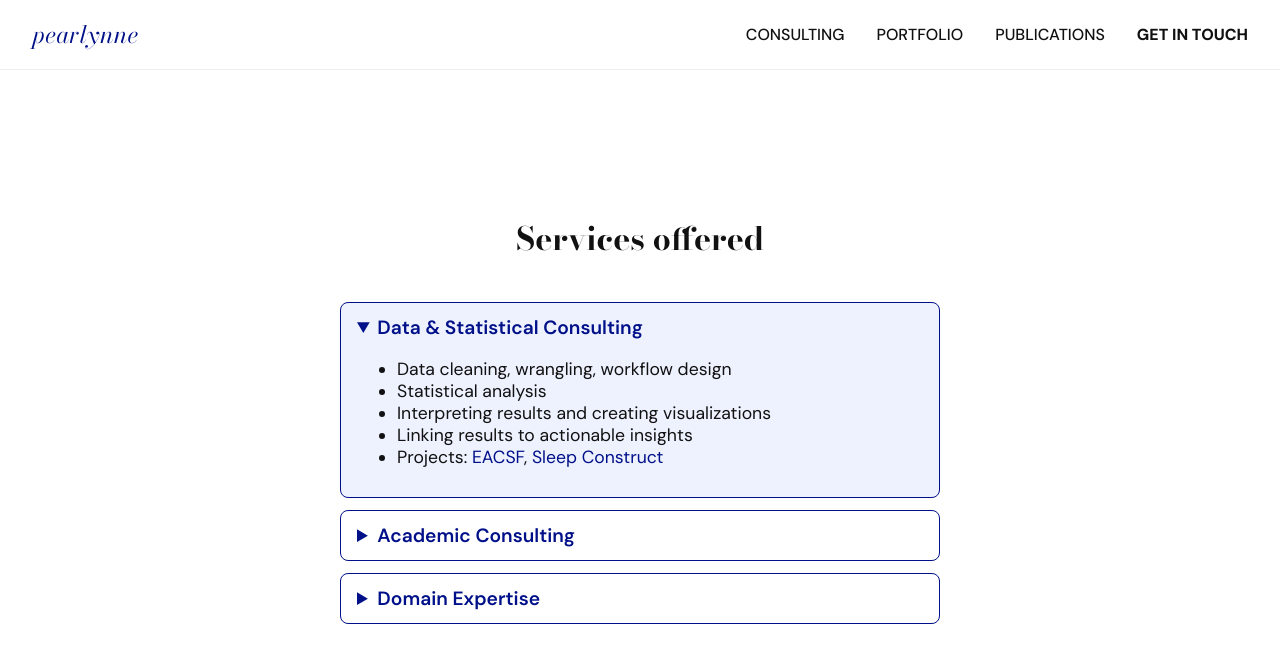
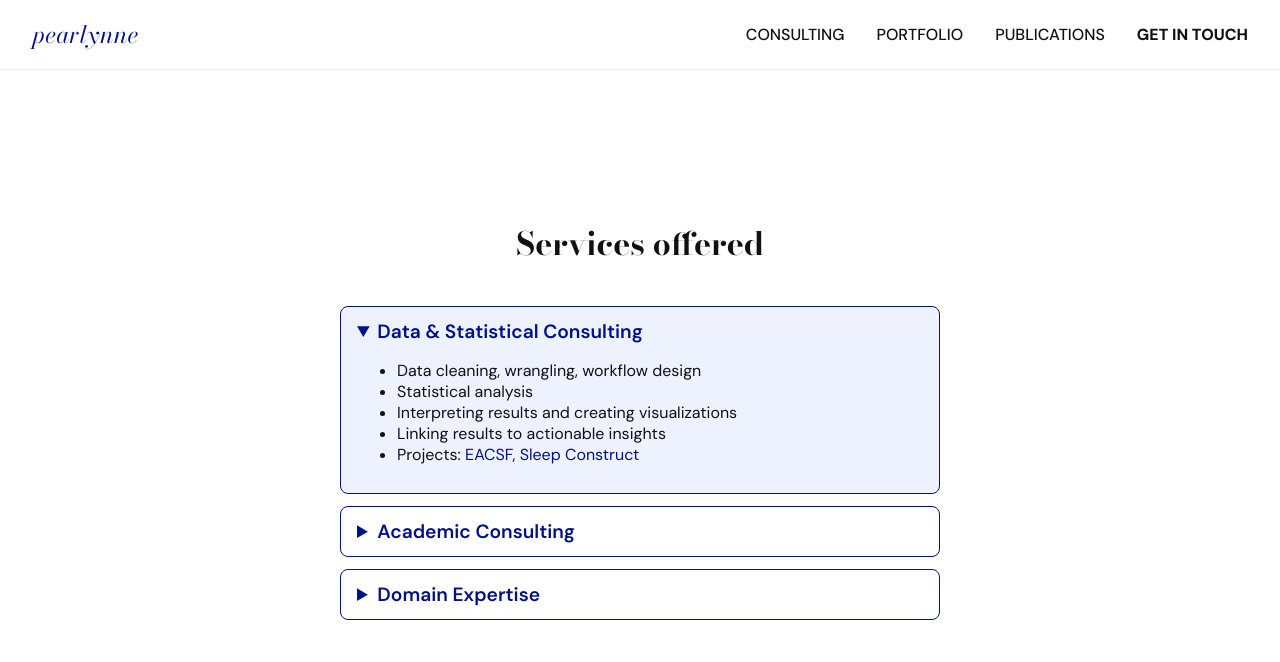
Before and after one commit to pearlynne/pearlynne.github.io, a React (Vite) app: page /consulting in a window 1280 px wide. Both pictures are taken after a click on the heading "Data & Statistical Consulting". Shown: the part 788-1450 px from the top of the page. Built offline with nearby package versions, Linux system fonts and the light colour scheme; a web font is replaced by a local one.

Commit message:
Update internal links to project pages

```diff
--- a/src/pages/consulting.jsx
+++ b/src/pages/consulting.jsx
@@ -37,37 +37,32 @@ function Consulting() {
           <div className={styles.accordion}>
             <details>
               <summary>Data & Statistical Consulting</summary>
-              <p>
                 <ul>
                   <li>Data cleaning, wrangling, workflow design</li>
                   <li>Statistical analysis</li>
                   <li>Interpreting results and creating visualizations</li>
                   <li>Linking results to actionable insights</li>
                   <li>
-                    Projects: <a href="./projects/EACSF">EACSF</a>,{" "}
-                    <a href="./projects/SleepConstruct">Sleep Construct</a>
+                    Projects: <a href="./projects/DS01">EACSF</a>,{" "}
+                    <a href="./projects/DS04">Sleep Construct</a>
                   </li>
                 </ul>
-              </p>
             </details>
             <details>
               <summary>Academic Consulting</summary>
-              <p>
                 <ul>
                   <li>Study design and methodology support</li>
                   <li>Structuring theses, dissertations, and manuscripts</li>
                   <li>Editing, proofreading, and figure/table preparation</li>
                   <li>Navigating the research process from start to finish</li>
                   <li>
-                    Projects: <a href="./projects/E4">E4</a>,{" "}
-                    <a href="./projects/GS">Glymphatic System</a>
+                    Projects: <a href="./projects/DS03">E4</a>,{" "}
+                    <a href="./projects/DS02">Glymphatic System</a>
                   </li>
                 </ul>
-              </p>
             </details>
             <details>
               <summary>Domain Expertise</summary>
-              <p>
                 <ul>
                   <li>Expertise in human development data</li>
                   <li>
@@ -83,11 +78,10 @@ function Consulting() {
                     Advisory role on project framing, design, or grant-writing
                   </li>
                   <li>
-                    Projects: <a href="./projects/EACSF">EACSF</a>,{" "}
-                    <a href="./projects/GS">Glymphatic System</a>
+                    Projects: <a href="./projects/DS01">EACSF</a>,{" "}
+                    <a href="./projects/DS02">Glymphatic System</a>
                   </li>
                 </ul>
-              </p>
             </details>
           </div>
         </section>
```
